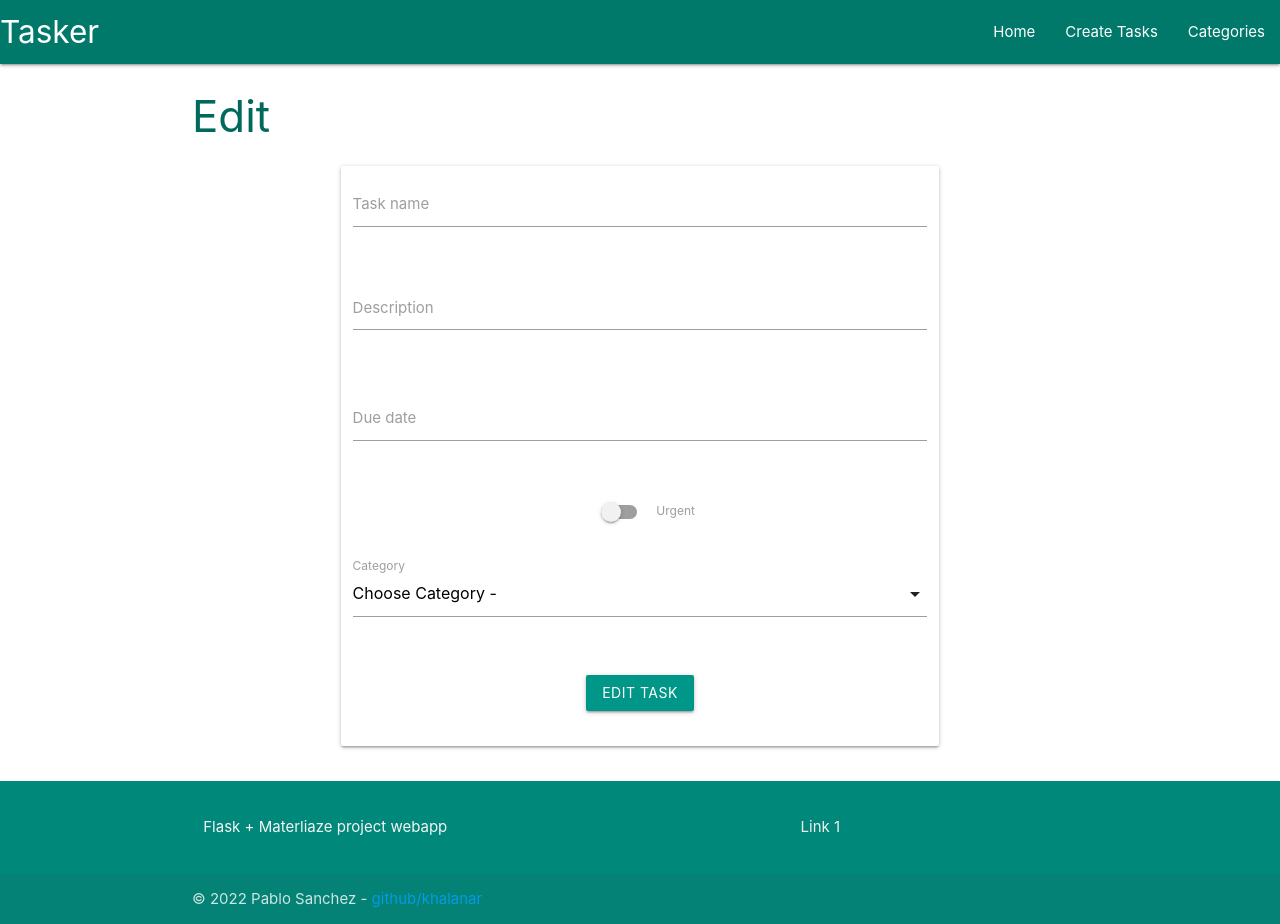
After one commit to Khalanar/tasker, a Flask app: template taskmanager/templates/edit_task.html in a window 1280 px wide. The commit adds this page. Run offline with Flask 2, Linux system fonts and the light colour scheme; the template is opened without the code that fills it, so the values that code supplies are empty.

Commit message:
add edit and remove tasks

```diff
--- /dev/null
+++ b/taskmanager/templates/edit_task.html
@@ -0,0 +1,76 @@
+{% extends "base.html" %}
+{% block content %}
+
+<h3 class="teal-text text-darken-3">Edit {{ task.task_name }}</h3>
+
+<div class="row">
+    <form class="col s12 m8 l8 card-panel center-align offset-m2 offset-l2" method="POST" action="{{ url_for('edit_task', task_id=task.id) }}">
+        <!-- Task name -->
+        <div class="row">
+            <div class="input-field col s12">
+                <input id="task_name" name="task_name" minlength="3" maxlength="25" required type="text" class="validate" value="{{ task.task_name }}">
+                <label for="task_name">Task name</label>
+            </div>
+        </div>
+
+        <!-- Task description -->
+        <div class="row">
+            <div class="input-field col s12">
+                <textarea id="task_description" name="task_description" minlength="3" maxlength="200" required type="text" class="materialize-textarea validate">{{ task.task_description }}</textarea>
+                <label for="task_description">Description</label>
+            </div>
+        </div>
+
+        <!-- Task due date -->
+        <div class="row">
+            <div class="input-field col s12">
+                <input id="due_date" name="due_date" required type="text" class="datepicker validate"  value="{{ task.due_date.strftime('%d %b, %Y') }}">
+                <label for="due_date">Due date</label>
+            </div>
+        </div>
+
+        <!-- Urgent -->
+        <div class="row">
+            <div class="input-field col s12">
+                <div class="switch">
+                    <label for="is_urgent">
+                        {% if task.is_urgent %}
+                            <input id="is_urgent" name="is_urgent" type="checkbox" checked>
+                        {% else %}
+                            <input id="is_urgent" name="is_urgent" type="checkbox">
+                        {% endif %}
+                        <span class="lever"></span>
+                        Urgent
+                    </label>
+                </div>
+            </div>
+        </div>
+
+        <!-- Category -->
+        <div class="row">
+            <div class="input-field col s12">
+                <select id="category_id" name="category_id" class="validate" required>
+                    <option value="" disabled>Choose Category - {{ task.category }}</option>
+                    {% for category in categories %}
+                            {% if category == task.category %}
+                                <option value={{category.id}} selected>{{ category.category_name }}</option>
+                            {% else %}
+                                <option value={{category.id}}>{{ category.category_name }}</option>
+                            {% endif %}
+                    {% endfor %}
+                </select>
+                <label for="category_id">Category</label>
+
+            </div>
+        </div>
+
+        <!-- Submit button -->
+        <div class="row">
+            <div class="input-field col s12">
+                <button type="submit" class="btn teal">Edit task</button>
+            </div>
+        </div>
+    </form>
+</div>
+
+{% endblock %}
```
Also changed, not shown: taskmanager/routes.py (+28 -5 lines), taskmanager/templates/tasks.html (+10 -1 lines).
